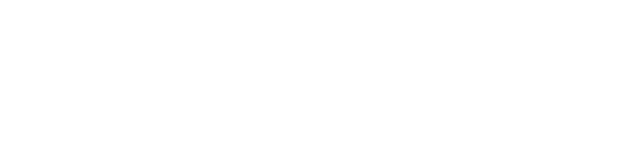
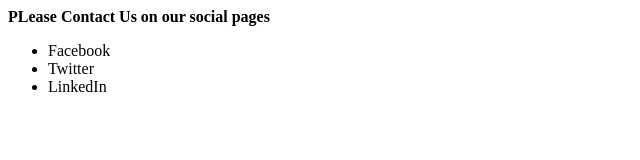
Before and after one commit to Codehouze/backend_Dev, a plain HTML site: page index.html in a window 1280 px wide. Shown: the whole page, without its empty margins (0-640 px from the left). Drawn offline with Linux system fonts and the light colour scheme.

Commit message:
Created a branch and added footer to body

```diff
--- a/index.html
+++ b/index.html
@@ -8,6 +8,17 @@
 
 
 <body>
-
+    <b>PLease Contact Us on our social pages</b>
+    <ul>
+        <li>
+            Facebook
+        </li>
+        <li>
+            Twitter
+        </li>
+        <li>
+            LinkedIn
+        </li>
+    </ul>
 </body>
 </html>
```
